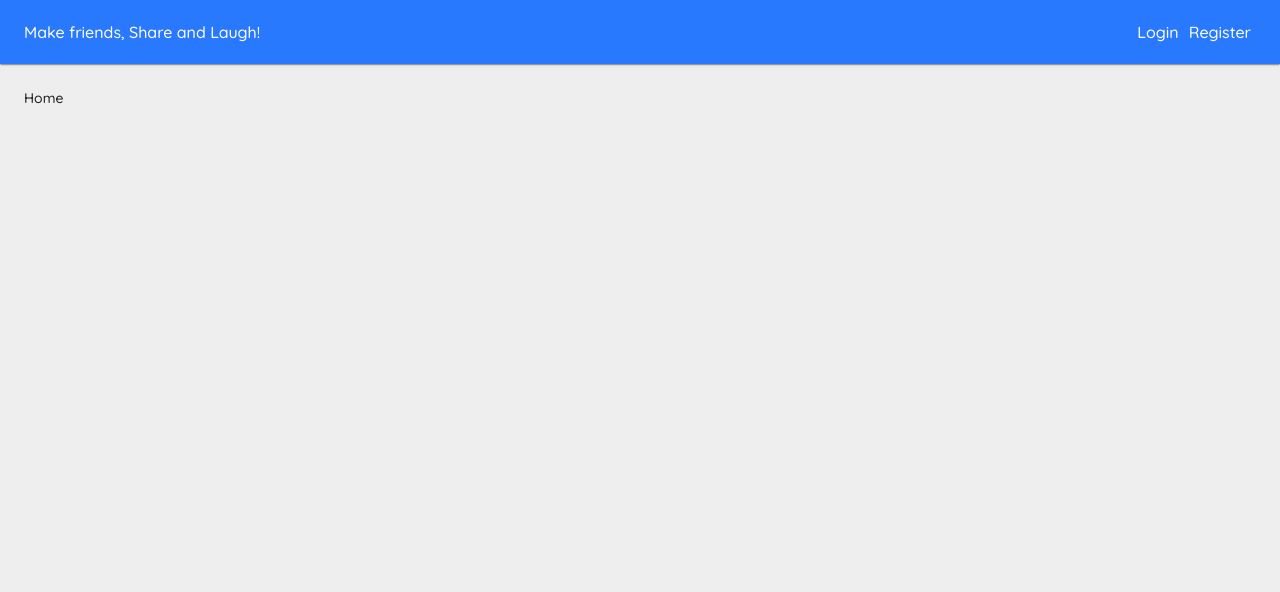
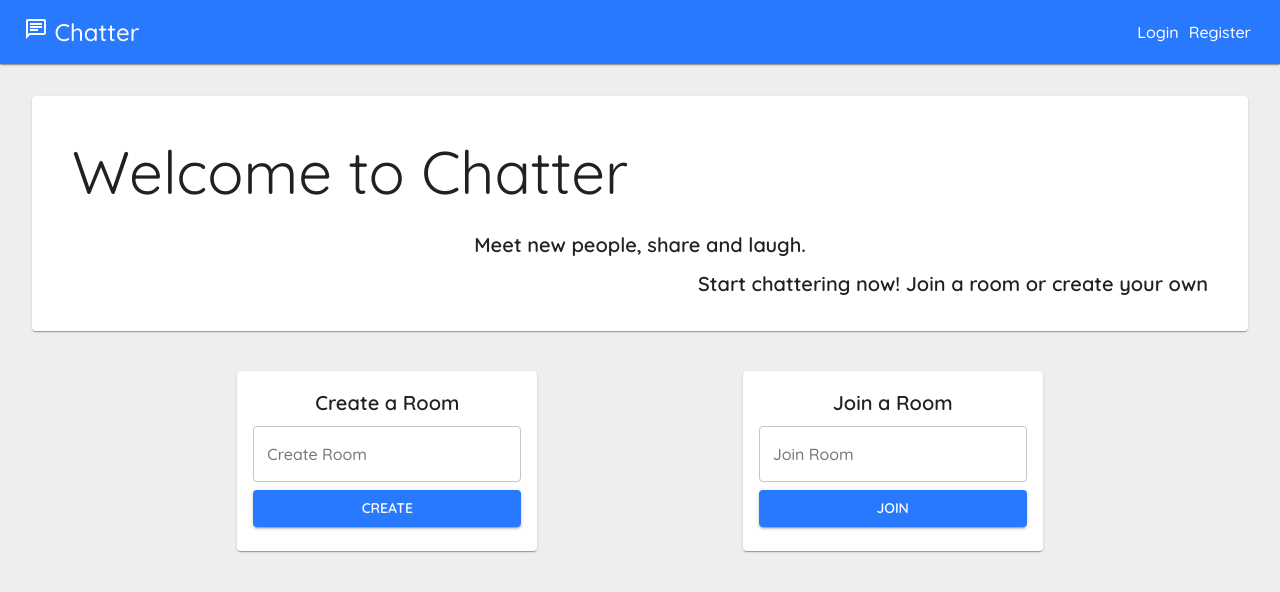
Before and after one commit to jjad14/chatter, a React (Create React App) app in the folder client/: page / in a window 1280 px wide. Shown: the top 592 px of the page. Built offline with nearby package versions, Linux system fonts and the light colour scheme; no server answers.

Commit message:
Fixed DarkMode Toggle, Auth users cant access login/register, Basic Home Screen

```diff
--- a/client/src/components/Layout/NavBar.js
+++ b/client/src/components/Layout/NavBar.js
@@ -8,6 +8,7 @@ import Toolbar from "@material-ui/core/Toolbar";
 import Link from "@material-ui/core/Link";
 import Box from "@material-ui/core/Box";
 import Button from "@material-ui/core/Button";
+import ChatOutlinedIcon from "@material-ui/icons/ChatOutlined";
 
 import api from "../../utils/api";
 import { UserContext } from "../../contexts/UserContext";
@@ -57,6 +58,9 @@ const NavBar = () => {
 			});
 	};
 
+	if (user) {
+	}
+
 	return (
 		<AppBar
 			className={user ? classes.appbar : classes.appbarNoDrawer}
@@ -67,7 +71,19 @@ const NavBar = () => {
 					component='div'
 					display={{ xs: "none", md: "block" }}
 					className={classes.header}>
-					<Typography>Make friends, Share and Laugh!</Typography>
+					{user ? (
+						<Typography>Welcome {user.userName}</Typography>
+					) : (
+						<Typography variant='h5' className={classes.title}>
+							<Link
+								component={RouterLink}
+								to={user ? "/" : "/login"}
+								underline='none'
+								color='inherit'>
+								<ChatOutlinedIcon /> Chatter
+							</Link>
+						</Typography>
+					)}
 				</Box>
 
 				{/* Hide when user is authenticated - display user icon dropdown */}
--- a/client/src/components/Layout/SideDrawer.js
+++ b/client/src/components/Layout/SideDrawer.js
@@ -9,9 +9,9 @@ import List from "@material-ui/core/List";
 import ListItem from "@material-ui/core/ListItem";
 import ListItemIcon from "@material-ui/core/ListItemIcon";
 import ListItemText from "@material-ui/core/ListItemText";
-import ChatOutlinedIcon from "@material-ui/icons/ChatOutlined";
 import Divider from "@material-ui/core/Divider";
 
+import ChatOutlinedIcon from "@material-ui/icons/ChatOutlined";
 import SportsFootballIcon from "@material-ui/icons/SportsFootball";
 import SportsEsportsIcon from "@material-ui/icons/SportsEsports";
 import MenuBookIcon from "@material-ui/icons/MenuBook";
--- a/client/src/pages/Auth/Login.js
+++ b/client/src/pages/Auth/Login.js
@@ -1,4 +1,4 @@
-import React, { useState, useContext } from "react";
+import React, { useState, useEffect, useContext } from "react";
 import { Link as RouterLink, useHistory } from "react-router-dom";
 
 import { makeStyles } from "@material-ui/core/styles";
@@ -42,9 +42,15 @@ const Login = () => {
 	const [emailError, setEmailError] = useState(false);
 	const [passwordError, setPasswordError] = useState(false);
 
-	const { setUser } = useContext(UserContext);
+	const { user, setUser } = useContext(UserContext);
 
 	const history = useHistory();
+
+	useEffect(() => {
+		if (user) {
+			history.push("/");
+		}
+	}, [user, history]);
 
 	const handleSubmit = (e) => {
 		e.preventDefault();
--- a/client/src/pages/Auth/Register.js
+++ b/client/src/pages/Auth/Register.js
@@ -1,4 +1,4 @@
-import React, { useState, useContext } from "react";
+import React, { useState, useEffect, useContext } from "react";
 import { Link as RouterLink, useHistory } from "react-router-dom";
 
 import { makeStyles } from "@material-ui/core/styles";
@@ -49,9 +49,15 @@ const Register = () => {
 	const [passwordError, setPasswordError] = useState(false);
 	const [confirmPasswordError, setConfirmPasswordError] = useState(false);
 
-	const { setUser } = useContext(UserContext);
+	const { user, setUser } = useContext(UserContext);
 
 	const history = useHistory();
+
+	useEffect(() => {
+		if (user) {
+			history.push("/");
+		}
+	}, [user, history]);
 
 	const handleSubmit = (e) => {
 		e.preventDefault();
--- a/client/src/pages/Home/Home.js
+++ b/client/src/pages/Home/Home.js
@@ -1,7 +1,149 @@
 import React from "react";
+import { makeStyles } from "@material-ui/core/styles";
+import Card from "@material-ui/core/Card";
+import CardContent from "@material-ui/core/CardContent";
+import Button from "@material-ui/core/Button";
+import Typography from "@material-ui/core/Typography";
+import TextField from "@material-ui/core/TextField";
+
+const useStyles = makeStyles((theme) => ({
+	root: {
+		display: "flex",
+		flexDirection: "column",
+		padding: theme.spacing(1)
+	},
+	banner: {
+		// minHeight: "50vh",
+		minHeight: "100%"
+	},
+	bannerContent: {
+		padding: theme.spacing(5)
+	},
+	message: {
+		[theme.breakpoints.down("sm")]: {
+			display: "none"
+		},
+		[theme.breakpoints.up("md")]: {
+			flexGrow: 1
+		}
+	},
+	form: {
+		display: "flex",
+		flexDirection: "column"
+	},
+	choices: {
+		[theme.breakpoints.up("md")]: {
+			display: "flex",
+			flexDirection: "row",
+			justifyContent: "space-evenly",
+			marginTop: theme.spacing(5),
+			flexGrow: 1
+		}
+	},
+	card: {
+		[theme.breakpoints.down("sm")]: {
+			margin: "10px 0px"
+		},
+		[theme.breakpoints.up("md")]: {
+			minWidth: "300px"
+		}
+	},
+	button: {
+		marginTop: theme.spacing(1)
+	}
+}));
 
 const Home = () => {
-	return <div>Home</div>;
+	const classes = useStyles();
+
+	return (
+		<div className={classes.root}>
+			<div className={classes.message}>
+				<Card className={classes.banner}>
+					<CardContent className={classes.bannerContent}>
+						<Typography
+							color='textPrimary'
+							variant='h2'
+							align='left'
+							gutterBottom>
+							Welcome to Chatter
+						</Typography>
+						<Typography
+							color='textPrimary'
+							variant='h6'
+							align='center'
+							gutterBottom>
+							Meet new people, share and laugh.
+						</Typography>
+						<Typography
+							color='textPrimary'
+							variant='h6'
+							align='right'
+							gutterBottom>
+							Start chattering now! Join a room or create your own
+						</Typography>
+					</CardContent>
+				</Card>
+			</div>
+			<div className={classes.choices}>
+				<Card className={classes.card}>
+					<CardContent>
+						<Typography
+							color='textPrimary'
+							variant='h6'
+							align='center'
+							gutterBottom>
+							Create a Room
+						</Typography>
+						<form
+							className={classes.form}
+							noValidate
+							autoComplete='off'>
+							<TextField
+								id='outlined-basic'
+								label='Create Room'
+								variant='outlined'
+							/>
+							<Button
+								variant='contained'
+								color='secondary'
+								className={classes.button}>
+								Create
+							</Button>
+						</form>
+					</CardContent>
+				</Card>
+				<Card className={classes.card}>
+					<CardContent>
+						<Typography
+							color='textPrimary'
+							variant='h6'
+							align='center'
+							gutterBottom>
+							Join a Room
+						</Typography>
+
+						<form
+							className={classes.form}
+							noValidate
+							autoComplete='off'>
+							<TextField
+								id='outlined-basic'
+								label='Join Room'
+								variant='outlined'
+							/>
+							<Button
+								variant='contained'
+								color='secondary'
+								className={classes.button}>
+								Join
+							</Button>
+						</form>
+					</CardContent>
+				</Card>
+			</div>
+		</div>
+	);
 };
 
 export default Home;
--- a/client/src/pages/Settings/Settings.js
+++ b/client/src/pages/Settings/Settings.js
@@ -1,4 +1,4 @@
-import React, { useState, useContext } from "react";
+import React, { useEffect, useState, useContext } from "react";
 import { CustomThemeContext } from "../../contexts/CustomThemeProvider";
 
 import { makeStyles } from "@material-ui/core/styles";
@@ -23,13 +23,20 @@ const useStyles = makeStyles((theme) => ({
 
 const Settings = () => {
 	const classes = useStyles();
+
 	const [darkMode, setDarkMode] = useState(false);
-	const { setTheme } = useContext(CustomThemeContext);
+	const { currentTheme, setTheme } = useContext(CustomThemeContext);
+
+	useEffect(() => {
+		if (currentTheme === "darkTheme") {
+			setDarkMode(true);
+		}
+	}, [currentTheme, setDarkMode]);
 
 	const handleThemeChange = (e) => {
 		if (e.target.checked) {
 			setTheme("darkTheme");
-			setDarkMode(e.target.checked);
+			setDarkMode(true);
 		} else {
 			setTheme("lightTheme");
 			setDarkMode(false);
```
